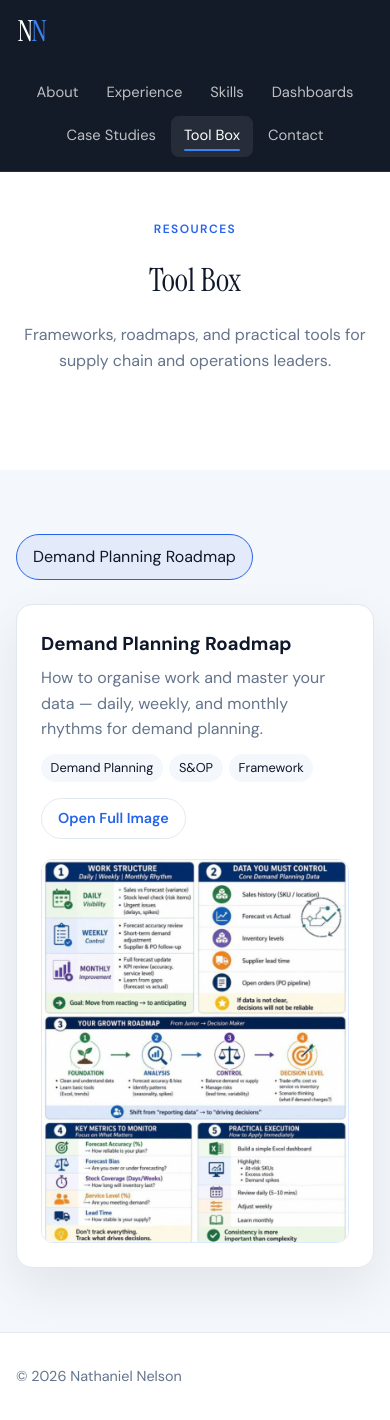
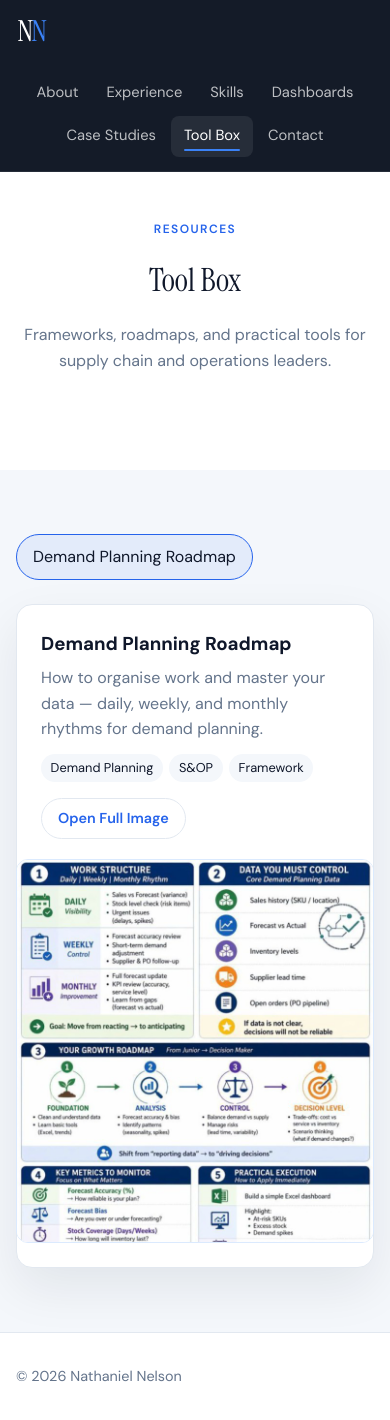
Before and after one commit to CaptianBoredASF/Website, a React (Vite) app: page /toolbox in a window 390 px wide. Built offline with nearby package versions, Linux system fonts and the light colour scheme.

Commit message:
Expand toolbox image box to 1in page margins

```diff
--- a/src/index.css
+++ b/src/index.css
@@ -923,7 +923,9 @@ a:hover {
 }
 
 .toolbox-image-wrap {
-  width: 100%;
+  width: calc(100vw - 2in);
+  max-width: calc(100vw - 2in);
+  margin-left: calc(50% - 50vw + 1in);
   height: 4in;
   padding: 0;
   border-radius: calc(var(--radius) - 4px);
@@ -999,6 +1001,12 @@ a:hover {
 }
 
 @media (max-width: 640px) {
+  .toolbox-image-wrap {
+    width: calc(100vw - 2rem);
+    max-width: calc(100vw - 2rem);
+    margin-left: calc(50% - 50vw + 1rem);
+  }
+
   .nav {
     width: 100%;
     justify-content: center;
```
